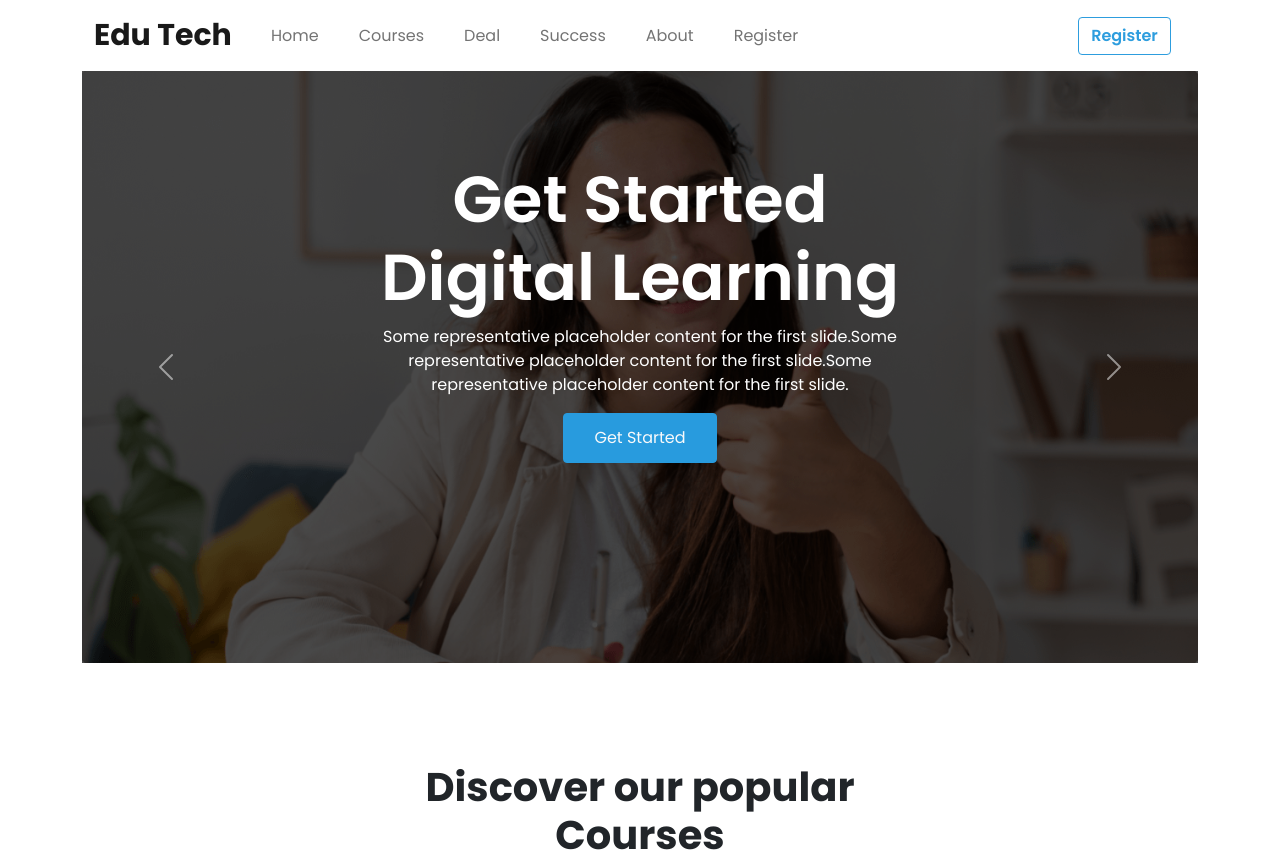
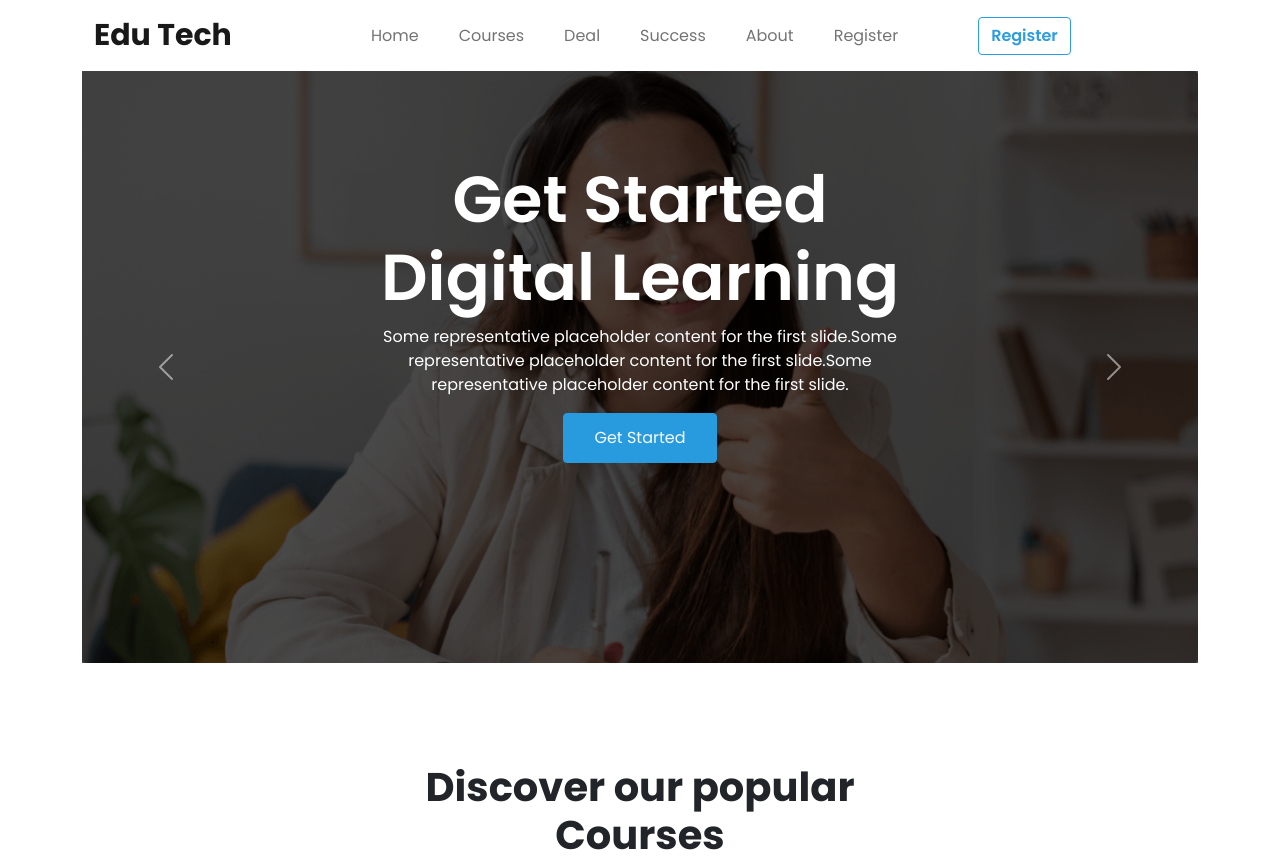
Before and after one commit to Mokter393/edu-tech, a plain HTML site: page index.html in a window 1280 px wide. Shown: the top 862 px of the page. Drawn offline with nearby package versions, Linux system fonts and the light colour scheme.

Commit message:
bug-fixing

```diff
--- a/index.html
+++ b/index.html
@@ -26,7 +26,7 @@
               <button class="navbar-toggler" type="button" data-bs-toggle="collapse" data-bs-target="#navbarSupportedContent" aria-controls="navbarSupportedContent" aria-expanded="false" aria-label="Toggle navigation">
                 <span class="navbar-toggler-icon"></span>
               </button>
-              <div class="collapse navbar-collapse justify-content-center id="navbarSupportedContent">
+              <div class="collapse navbar-collapse justify-content-center" id="navbarSupportedContent">
                 <ul class="nav navbar-nav ml-auto mb-2 mb-lg-0">
                   <li class="nav-item me-4">
                     <a class="nav-link" href="#">Home</a>
--- a/style.css
+++ b/style.css
@@ -46,7 +46,6 @@ background-color: #ffffff;
     color: #2D9DDE ;
     border: 1px solid #2D9DDE;
     font-weight: 600;
-    margin-left: 200px;
 }
 .course-container>h1{
     font-weight: 700;
```
